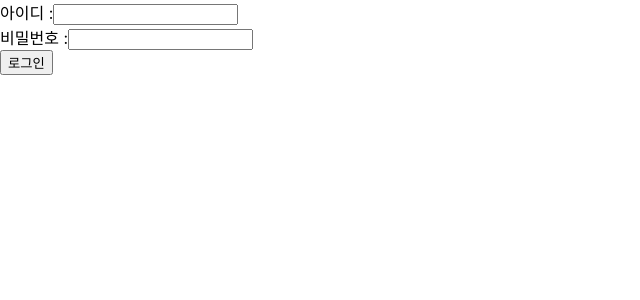
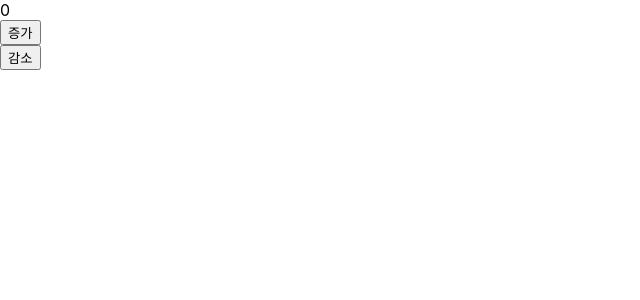
Before and after one commit to j-yesung/react-study, a React (Create React App) app in the folder go-react/: page / in a window 1280 px wide. Shown: the top 300 px of the page, without its empty margins (0-640 px from the left). Built offline with nearby package versions, Linux system fonts and the light colour scheme.

Commit message:
useState: 증감 버튼 만들기

```diff
--- a/go-react/src/App.jsx
+++ b/go-react/src/App.jsx
@@ -2,34 +2,27 @@ import React, { useState } from 'react';
 
 function App() {
   // react에서 변경해야할 값들은 state로 관리해줘야 함.
-  const [id, setId] = useState('');
-  const [pw, setPw] = useState('');
-
-  // id
-  const onIdChangeHandler = event => {
-    setId(event.target.value);
-  };
-  // pw
-  const onPwChangeHandler = event => {
-    setPw(event.target.value);
-  };
+  let [count, setCount] = useState(0);
 
   return (
     <div>
-      아이디 :
-      <input type="text" value={id} onChange={onIdChangeHandler} />
-      <br />
-      비밀번호 :
-      <input type="password" value={pw} onChange={onPwChangeHandler} />
+      <div>{count}</div>
+      <button
+        onClick={() => {
+          let plusConut = count + 1;
+          setCount(plusConut);
+        }}
+      >
+        증가
+      </button>
       <br />
       <button
-        onClick={function () {
-          alert(`고객님이 입력하신 아이디는 ${id}이며, 비밀번호는 ${pw}입니다.`);
-          setId(''); // 아이디 입력 칸 초기화
-          setPw(''); // 비밀번호 입력 칸 초기화
+        onClick={() => {
+          let desCount = count - 1;
+          setCount(desCount);
         }}
       >
-        로그인
+        감소
       </button>
     </div>
   );
```
